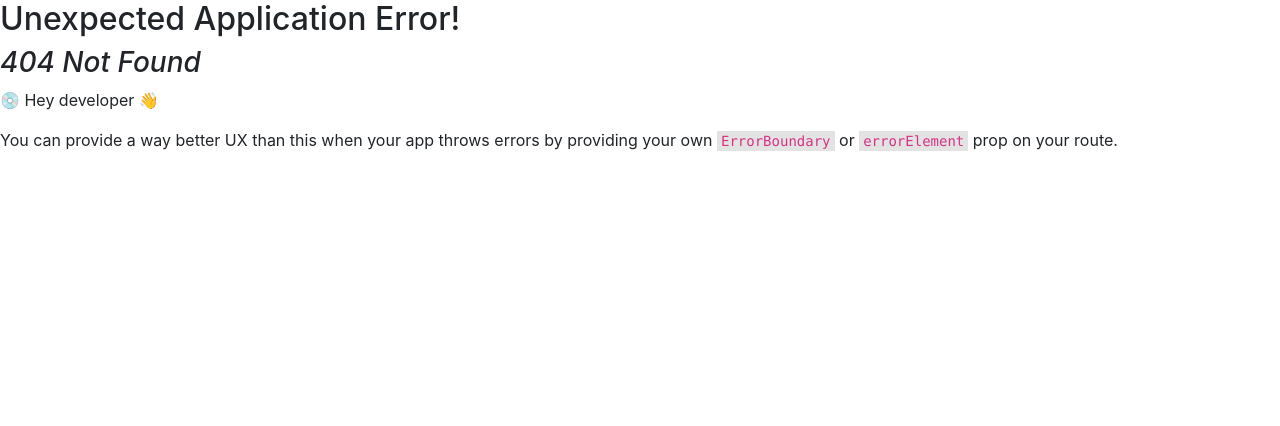
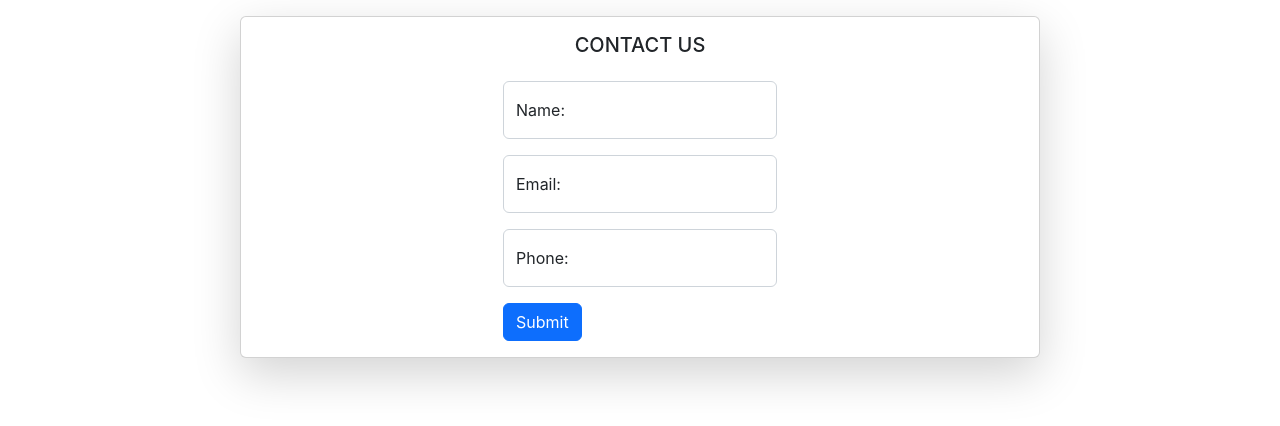
Before and after one commit to baranisdharan/Ecommerce-Bootstrap, a React (Create React App) app: page /contact in a window 1280 px wide. Before the commit this address had no page. Shown: the top 426 px of the page. Built offline with nearby package versions, Linux system fonts and the light colour scheme; the HTML template or start-up script is replaced by a standard one.

Commit message:
Adding Contact US Page via REACT ROUTER

```diff
--- a/src/App.js
+++ b/src/App.js
@@ -4,11 +4,13 @@ import AboutPage from "./Components/Routers/AboutPage";
 import Store from "./Store";
 
 import Home from "./Home";
+import Contact from "./Contact";
 
 const router = createBrowserRouter([
   { path: "/", element: <Store /> },
   { path: "/about", element: <AboutPage /> },
   { path: "/home", element: <Home /> },
+  { path: "/contact", element: <Contact /> },
 ]);
 
 const App = () => {
--- a/src/Components/MainHeader/NavBar.js
+++ b/src/Components/MainHeader/NavBar.js
@@ -17,6 +17,7 @@ const NavBar = ({ toggleCart }) => {
             <Nav.Link href="/home" className="nav-link">HOME</Nav.Link>
             <NavLink to="/" className="nav-link">STORE</NavLink>
             <NavLink to="/about" className="nav-link">ABOUT</NavLink>
+            <NavLink to="/contact" className="nav-link">CONTACT US</NavLink>
           </Nav>
           <Button variant="primary" onClick={toggleCart}>CART-{cartItems.length}</Button>{" "}
         </Container>
--- /dev/null
+++ b/src/Contact.js
@@ -0,0 +1,87 @@
+import Button from "react-bootstrap/Button";
+import Form from "react-bootstrap/Form";
+import FloatingLabel from "react-bootstrap/FloatingLabel"; // Import FloatingLabel
+
+import { useState } from "react";
+import Card from "react-bootstrap/Card";
+
+const Contact = () => {
+  const [name, setName] = useState("");
+  const [email, setEmail] = useState("");
+  const [phone, setPhone] = useState("");
+
+  const handleFormSubmit = async (e) => {
+    e.preventDefault();
+    const contact = {
+      name,
+      email,
+      phone,
+    };
+    const response = await fetch(
+      "https://ecommerce-app-26adc-default-rtdb.firebaseio.com/contact.json",
+      {
+        method: "POST",
+        body: JSON.stringify(contact),
+        headers: {
+          "Content-Type": "application/json",
+        },
+      }
+    );
+    const data = await response.json();
+    console.log(data);
+    setName("");
+    setEmail("");
+    setPhone("");
+  };
+
+  return (
+    <Card style={{ width: "50rem" }} className="shadow-lg mx-auto mt-3">
+      <Card.Title className="mx-auto mt-3 text-center">CONTACT US</Card.Title>
+      <Form className=" mx-auto mt-3" onSubmit={handleFormSubmit}>
+        <FloatingLabel controlId="name" label="Name:">
+          <Form.Control
+            type="text"
+            placeholder="Enter name"
+            value={name}
+            onChange={(e) => setName(e.target.value)}
+            required
+          />
+        </FloatingLabel>
+
+        <FloatingLabel
+          className=" mx-auto mt-3"
+          controlId="email"
+          label="Email:"
+        >
+          <Form.Control
+            type="email"
+            placeholder="Enter email"
+            value={email}
+            onChange={(e) => setEmail(e.target.value)}
+            required
+          />
+        </FloatingLabel>
+
+        <FloatingLabel
+          className=" mx-auto mt-3"
+          controlId="phone"
+          label="Phone:"
+        >
+          <Form.Control
+            type="tel"
+            placeholder="Enter phone number"
+            value={phone}
+            onChange={(e) => setPhone(e.target.value)}
+            required
+          />
+        </FloatingLabel>
+
+        <Button className=" mx-auto mt-3 mb-3" variant="primary" type="submit">
+          Submit
+        </Button>
+      </Form>
+    </Card>
+  );
+};
+
+export default Contact;
```
